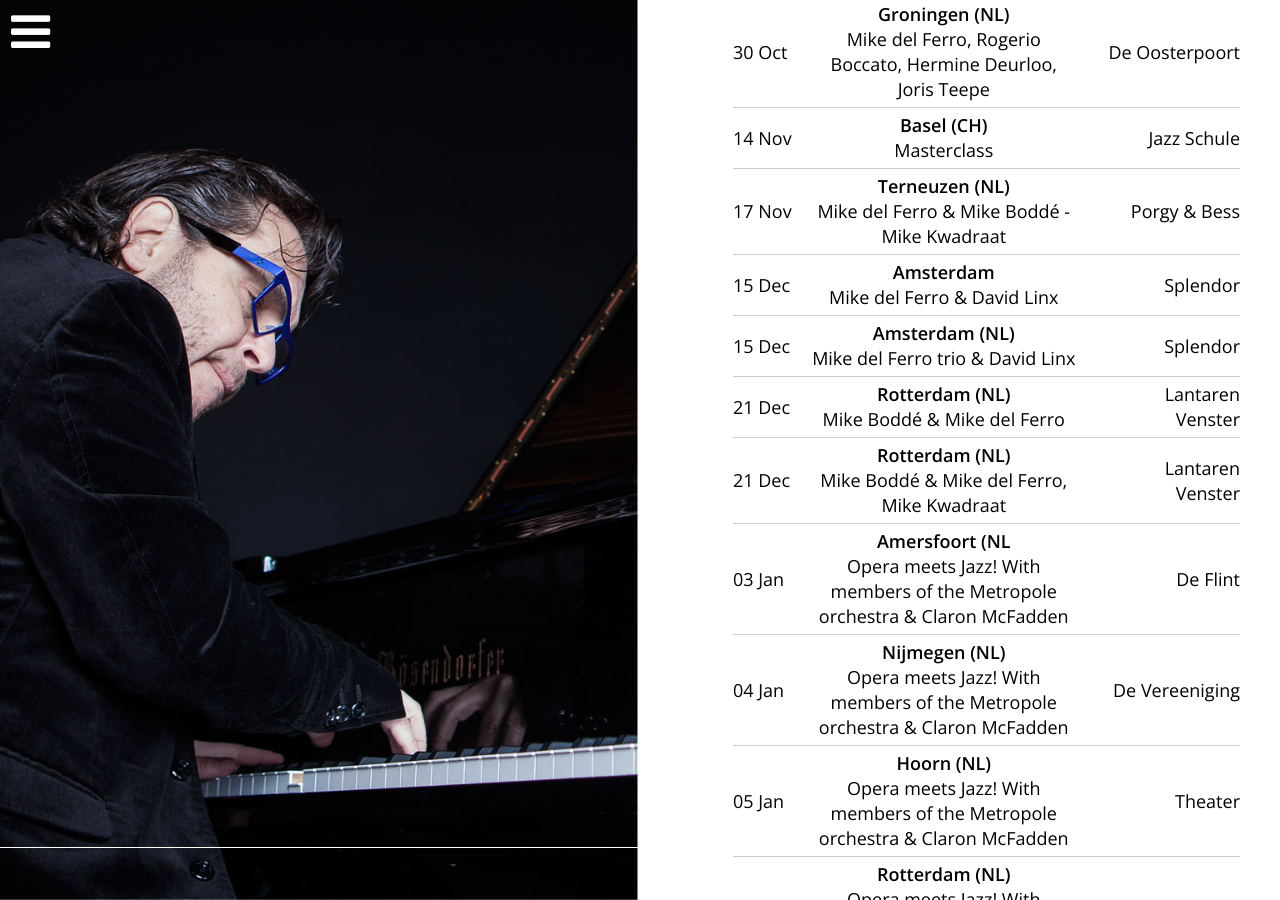
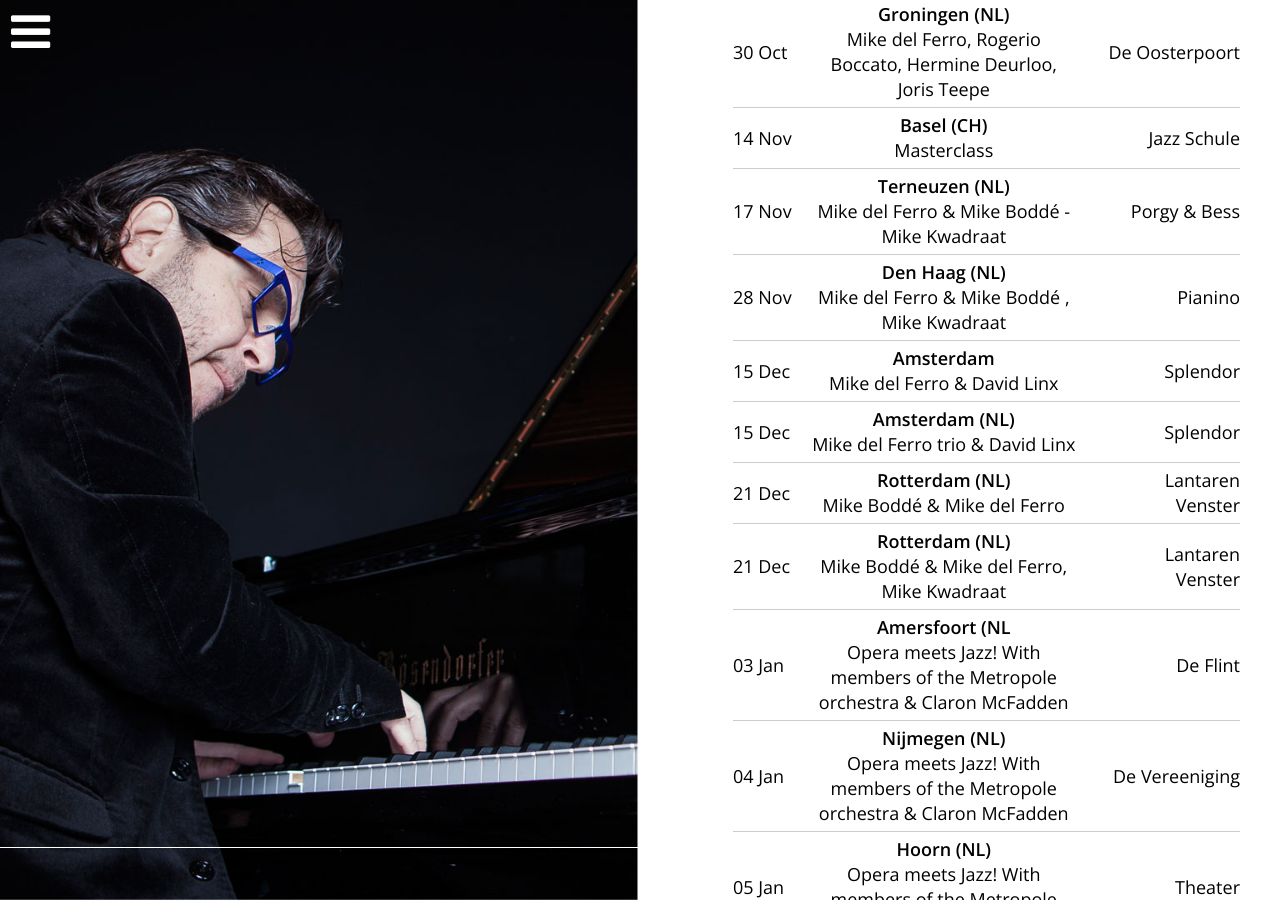
Before and after one commit to mikedelferro/website, a Jekyll site: the page built from agenda.html, in a window 1280 px wide and 900 px high, scrolled down 408 px. Built offline with Jekyll 4.4.1, drawn with Linux system fonts in a browser that asks for light colours; nearby versions of some CDN libraries.

Commit message:
Updated '_config.yml' via CloudCannon

```diff
--- a/_config.yml
+++ b/_config.yml
@@ -88,3 +88,8 @@ gigs:
     location: Splendor
     venue: Amsterdam
     url: www.splendoramsterdam.nl
+  - title: 'Mike del Ferro & Mike Boddé , Mike Kwadraat'
+    date: 2018-11-28 20:00:00
+    location: Pianino
+    venue: Den Haag (NL)
+    url: 'https://www.facebook.com/pianinotheater/'
```
